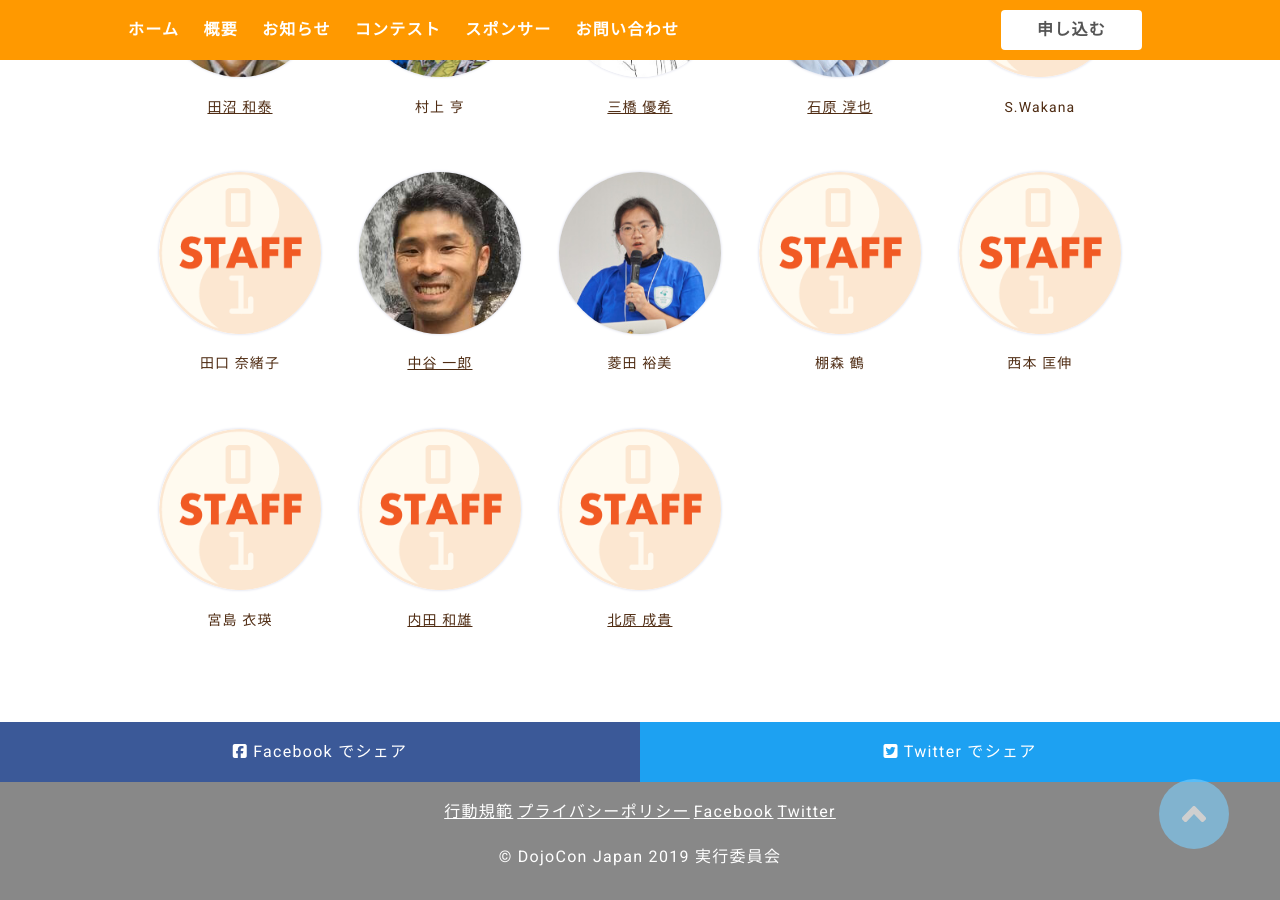
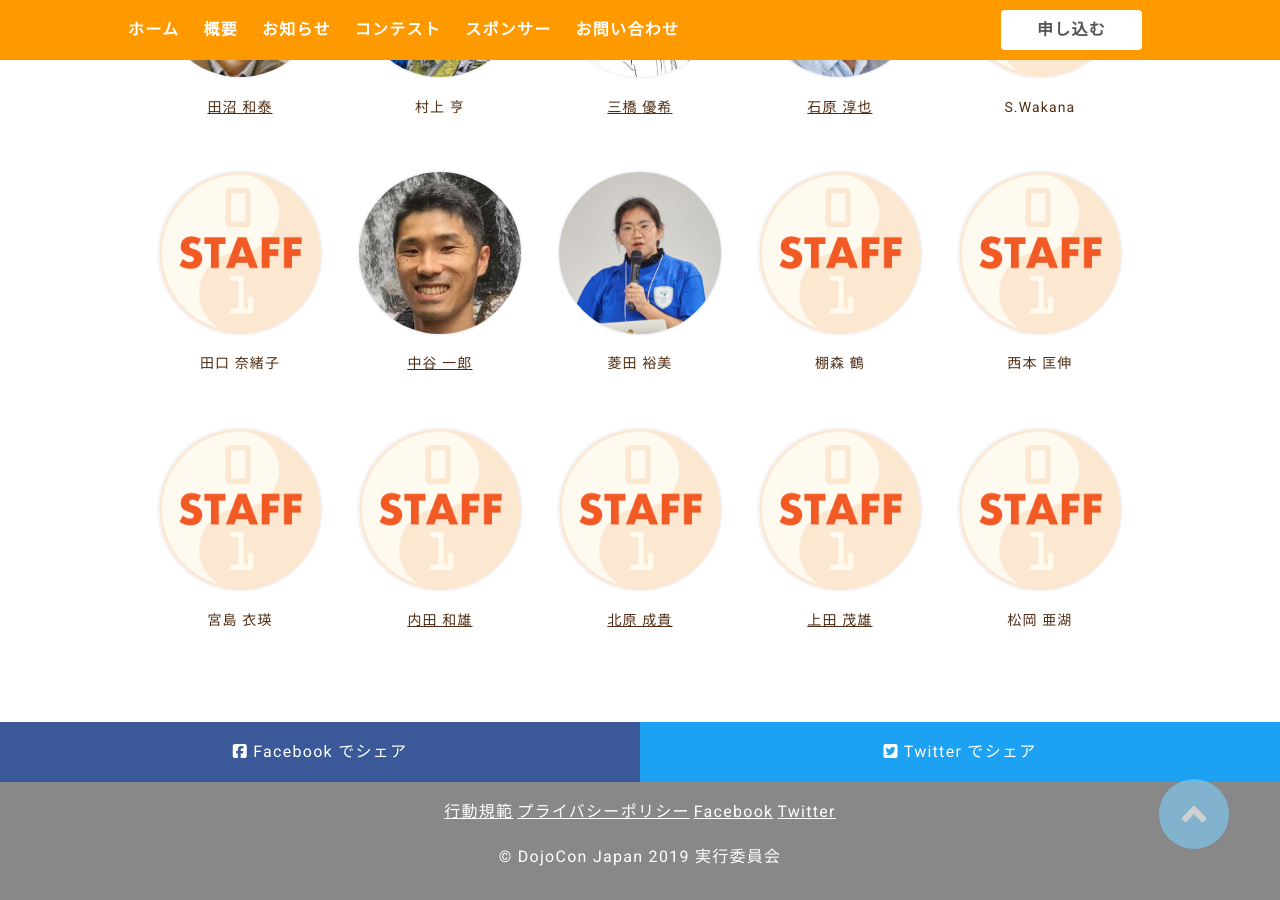
Before and after one commit to coderdojo-japan/dojocon2019.coderdojo.jp, a Jekyll site: the page built from index.md, in a window 1280 px wide and 900 px high, scrolled down 15304 px. Built offline with Jekyll 4.4.1, drawn with Linux system fonts in a browser that asks for light colours; nearby versions of some CDN libraries.

Commit message:
Staffリストを更新

```diff
--- a/_data/staff.yml
+++ b/_data/staff.yml
@@ -133,3 +133,11 @@
 - name: 北原 成貴
   site: https://masaki-kitahara.work
   img:
+
+- name: 上田 茂雄
+  site: https://uepon.hatenadiary.com/
+  img:
+
+- name: 松岡 亜湖
+  site:
+  img:
```
